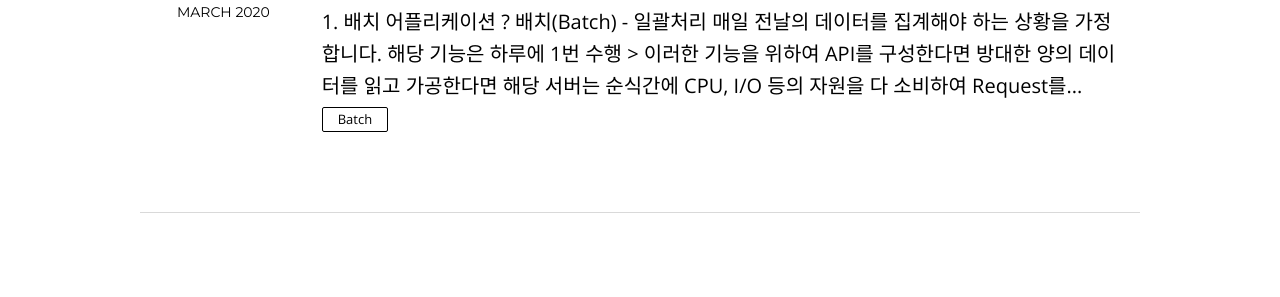
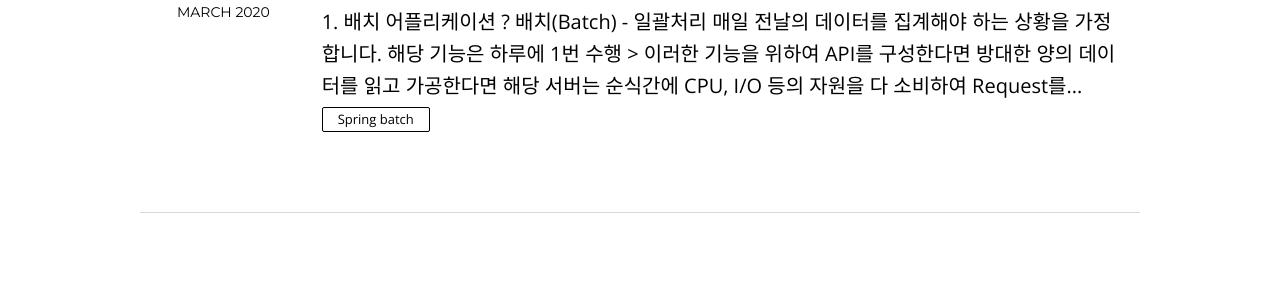
Before and after one commit to Seongmun-Hong/Seongmun-Hong.github.io, a Jekyll site: the page built from index.html, in a window 1280 px wide. Shown: the part 617-914 px from the top of the page. Built offline with Jekyll 4.4.1, drawn with Linux system fonts in a browser that asks for light colours; nearby versions of some CDN libraries; library files that are not in the unit come from our copies; the list of posts is cut into pages by our own code.

Commit message:
fix :  - 카테고리 변경

```diff
--- a/_posts/2020-03-28-Spring Batch(1).md
+++ b/_posts/2020-03-28-Spring Batch(1).md
@@ -4,9 +4,9 @@ layout: post
 description: null
 headline: null
 modified: '2019-03-28'
-category: Batch
+category: Spring Batch
 tags:
-- Spring, batch, Spring
+- Spring, Spring Batch
 imagefeature: null
 mathjax: null
 chart: null
```
